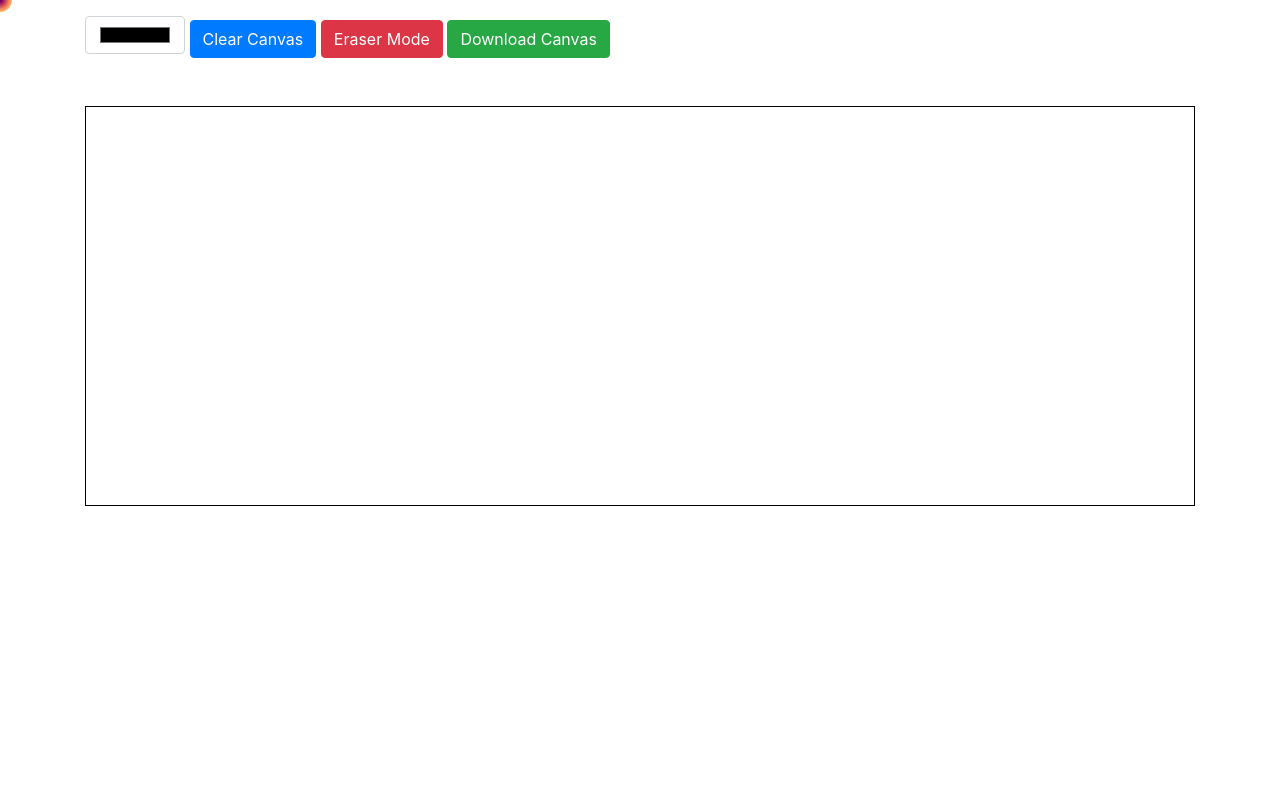
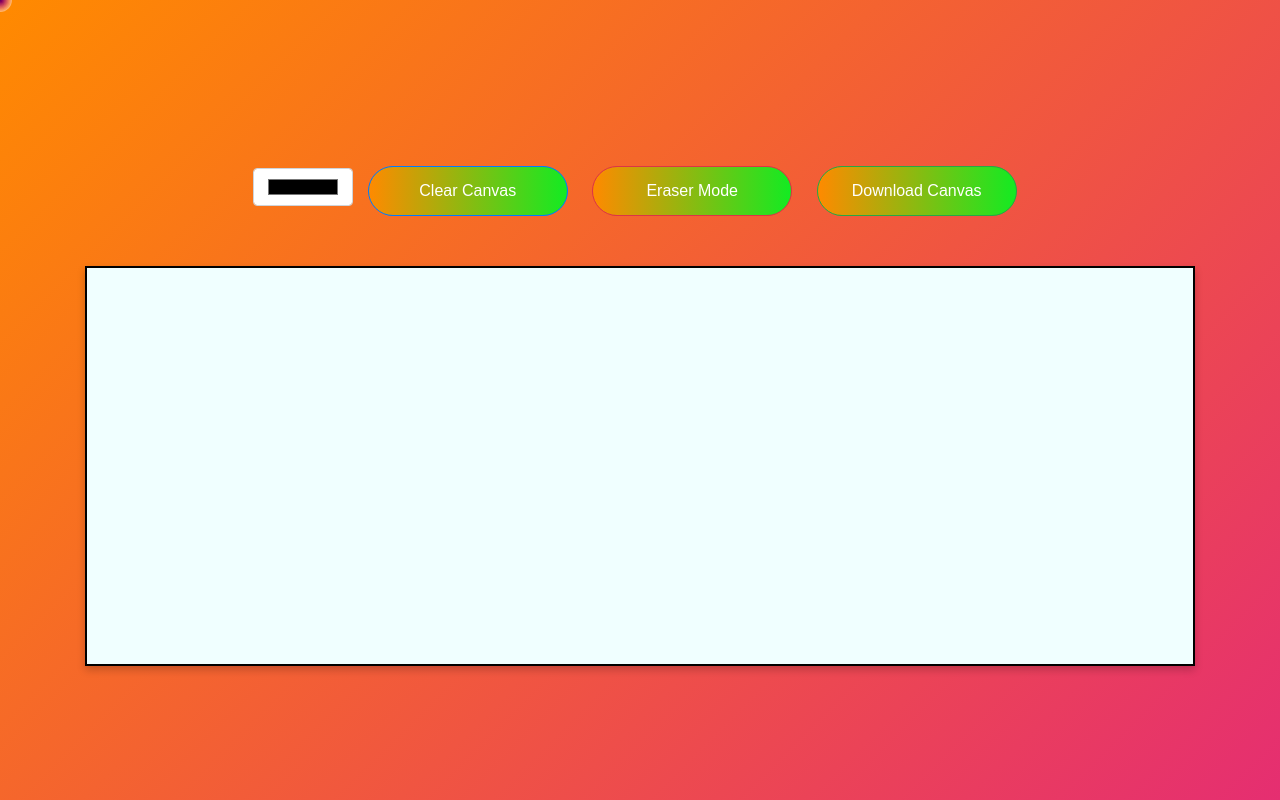
Before and after one commit to vishanurag/Canvas-Editor, a plain HTML site: page edition.html in a window 1280 px wide. Drawn offline with nearby package versions, Linux system fonts and the light colour scheme.

Commit message:
updating ui of the edition page

```diff
--- a/edition.html
+++ b/edition.html
@@ -7,18 +7,58 @@
     <link rel="stylesheet" href="https://stackpath.bootstrapcdn.com/bootstrap/4.5.2/css/bootstrap.min.css">
     <link rel="stylesheet" href="src/Styles/scroll.css">
     <style>
+
+        body {
+            background: linear-gradient(135deg, #ff8a00, #e52e71);
+            margin: 0; /* Removes default margin */
+            height: 100vh; /* Full height */
+            display: flex;
+            justify-content: center;
+            align-items: center; /* Center content vertically */
+            color: white; /* Text color for better contrast */
+            font-family: Arial, sans-serif; /* Default font */
+        }
         canvas {
             width: 100%;
             height: 400px;
-            border: 1px solid #000;
+            border: 2px solid #000;
+            background-color: azure;
             cursor: crosshair; /* Default cursor */
+            box-shadow: 0 4px 8px rgba(0, 0, 0, 0.2); /* Subtle shadow */
+            margin-top: 20px;
         }
 
         .eraser {
             cursor: url('https://upload.wikimedia.org/wikipedia/commons/0/0a/Eraser_icon.png'), auto; /* Custom eraser cursor */
         }
-    </style>
-    <style>
+
+        /* Center and style the button container */
+        .button-container {
+            text-align: center;
+            margin: 20px 0;
+        }
+
+        /* Gradient button styles */
+        button {
+            background: linear-gradient(90deg, #ff8a00, #13eb22);
+            border: none;
+            height: 50px;
+            width: 200px;
+            padding: 10px 20px;
+            font-size: 1.1em;
+            color: white;
+            border-radius: 200rem !important;
+            transition: all 0.4s ease;
+            margin: 10px;
+            cursor: pointer;
+        }
+
+        /* Hover effect for buttons */
+        button:hover {
+            transform: scale(1.1);
+            box-shadow: 0 8px 15px rgba(0, 0, 0, 0.3);
+        }
+
         /* Circle styles */
         .circle {
             height: 24px;
@@ -57,7 +97,8 @@
     <div class="circle"></div>
     <div class="circle"></div>
     <div class="container pt-2">
-        <div class="mt-2 mb-5">
+        <!-- Buttons aligned to the center -->
+        <div class="button-container">
             <input type="color" id="colorPicker" value="#000000" class="form-control" style="width: 100px; display: inline-block;"/>
             <button class="btn btn-primary" id="clearCanvas">Clear Canvas</button>
             <button class="btn btn-danger" id="eraserMode">Eraser Mode</button>
@@ -66,6 +107,7 @@
 
         <canvas id="mainCanvas"></canvas>
     </div>
+
     <script>
         const mainCanvas = document.getElementById('mainCanvas');
         const ctx = mainCanvas.getContext('2d');
@@ -160,6 +202,7 @@
             link.click();
         });
     </script>
+
     <script>
         // Coordinates for the cursor
         const coords = { x: 0, y: 0 };
@@ -197,16 +240,16 @@
                 circle.style.top = y - 12 + "px";
                 circle.style.scale = (circles.length - index) / circles.length;
 
+                // Update the coordinates for the next circle
                 circle.x = x;
                 circle.y = y;
 
-                // Get the next circle in the sequence
                 const nextCircle = circles[index + 1] || circles[0];
                 x += (nextCircle.x - x) * 0.3;
                 y += (nextCircle.y - y) * 0.3;
             });
 
-            // Repeat the animation
+            // Request the next animation frame
             requestAnimationFrame(animateCircles);
         }
 
```
